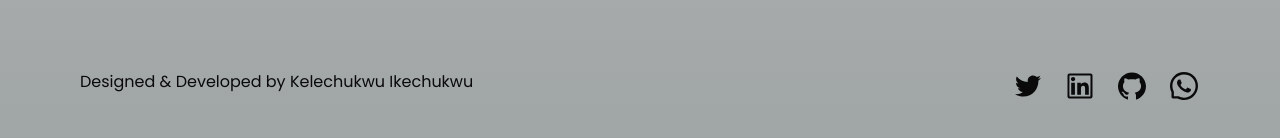
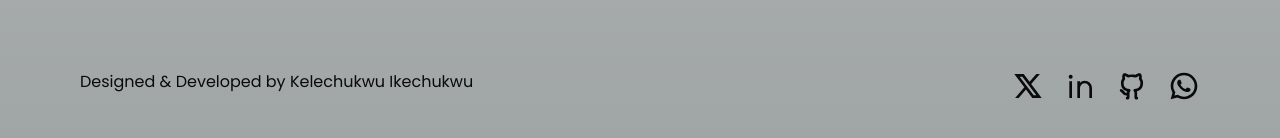
Before and after one commit to kelechukwu1/My-Portfolio, a Next.js app: page /contact in a window 1280 px wide. Shown: the part 979-1117 px from the top of the page. Built offline with nearby package versions, Linux system fonts and the light colour scheme.

Commit message:
changed footer icons

```diff
--- a/package.json
+++ b/package.json
@@ -18,7 +18,8 @@
     "react-lottie": "^1.2.3",
     "sweetalert2": "^11.3.7",
     "sweetalert2-react-content": "^5.0.7",
-    "tailwind-merge": "^1.14.0"
+    "tailwind-merge": "^1.14.0",
+    "tailwind-scrollbar": "^3.0.5"
   },
   "devDependencies": {
     "autoprefixer": "^10",
--- a/src/components/Footer.jsx
+++ b/src/components/Footer.jsx
@@ -1,31 +1,31 @@
 import Link from "next/link";
 import {
-	AiOutlineGithub,
-	AiOutlineTwitter,
-	AiOutlineLinkedin,
-	AiOutlineWhatsApp,
-} from "react-icons/ai";
+	RiGithubLine,
+	RiLinkedinLine,
+	RiTwitterXLine,
+	RiWhatsappLine,
+} from "react-icons/ri";
 
 const Footer = () => {
 	const socials = [
 		{
 			name: "Twitter",
-			icon: <AiOutlineTwitter className="w-7 md:w-8 h-7 md:h-8" />,
+			icon: <RiTwitterXLine className="w-7 md:w-8 h-7 md:h-8" />,
 			url: "",
 		},
 		{
 			name: "LinkedIn",
-			icon: <AiOutlineLinkedin className="w-7 md:w-8 h-7 md:h-8" />,
+			icon: <RiLinkedinLine className="w-7 md:w-8 h-7 md:h-8" />,
 			url: "",
 		},
 		{
 			name: "Github",
-			icon: <AiOutlineGithub className="w-7 md:w-8 h-7 md:h-8" />,
+			icon: <RiGithubLine className="w-7 md:w-8 h-7 md:h-8" />,
 			url: "https://github.com/kelechukwu1",
 		},
 		{
 			name: "WhatsApp",
-			icon: <AiOutlineWhatsApp className="w-7 md:w-8 h-7 md:h-8" />,
+			icon: <RiWhatsappLine className="w-7 md:w-8 h-7 md:h-8" />,
 			url: "",
 		},
 	];
```
Also changed, not shown: 1 other file (tests, documents, lock files or other folders).
